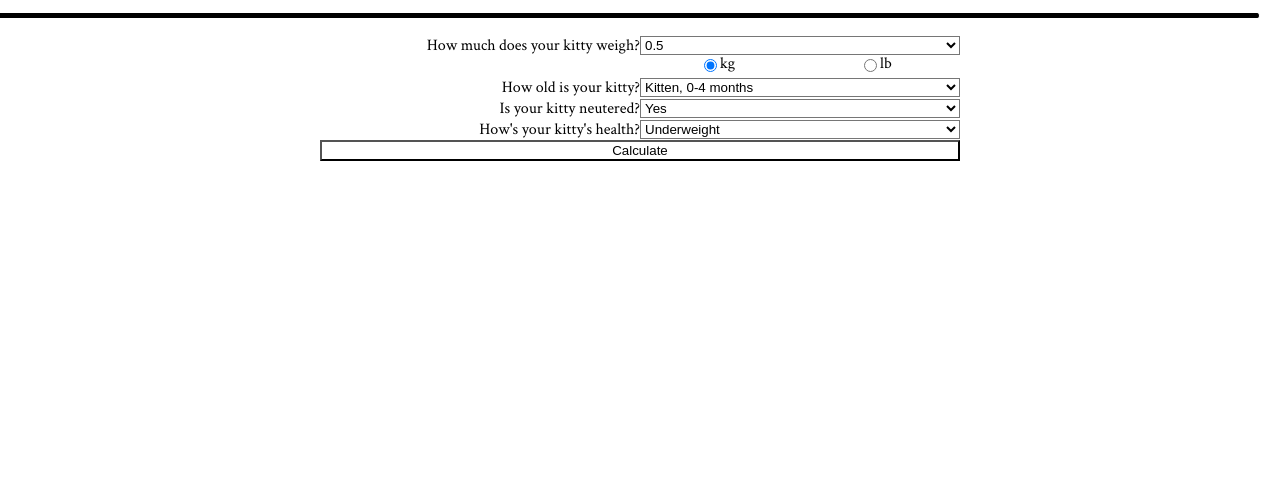
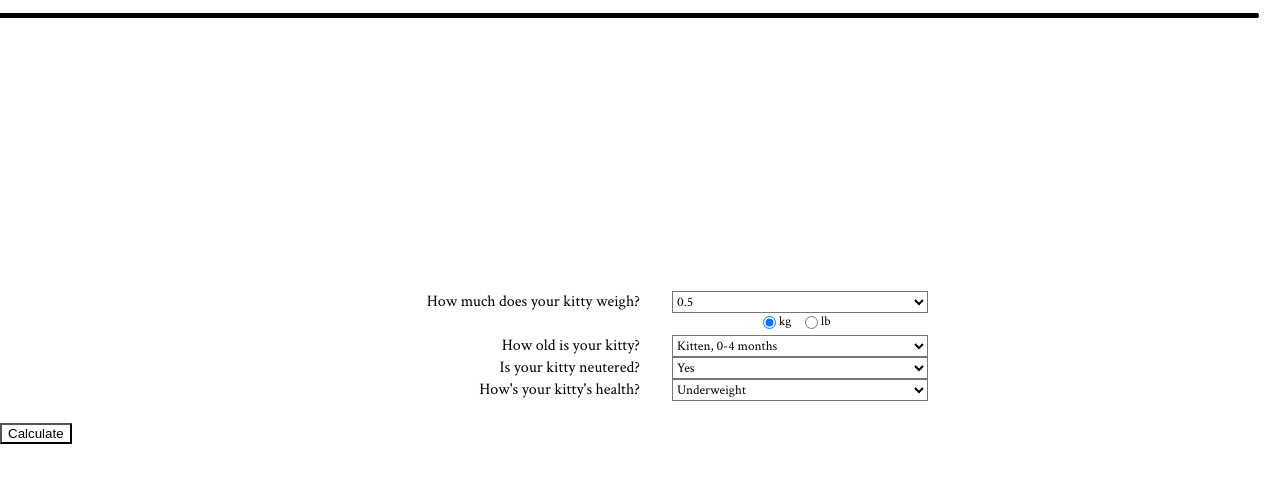
Before and after one commit to ashaskincodes/kittykibblecalc, a plain HTML site: page index.html in a window 1280 px wide. Shown: the part 125-608 px from the top of the page. Drawn offline with Linux system fonts and the light colour scheme; a web font is replaced by a local one.

Commit message:
form looks smarter

```diff
--- a/index.html
+++ b/index.html
@@ -47,7 +47,6 @@
                         <option value="0.8">Overweight</option>
                         <option value="1">About right</option>
                     </select>
-                    <button type="button" id="calculatebutton" onclick="setAge(), setNeuter(), setHealth(), setMultiplier(), calcRER(), calcCalories(), confirmResults()">Calculate</button>
                     <script src="scripts/setAge.js"></script>
                     <script src="scripts/setNeuter.js"></script>
                     <script src="scripts/setHealth.js"></script>
@@ -57,6 +56,7 @@
                     <script src="scripts/displayResults.js"></script>
                     <script src="scripts/dropdowns.js"></script>
                     </div>
+                    <button type="button" id="calculatebutton" onclick="setAge(), setNeuter(), setHealth(), setMultiplier(), calcRER(), calcCalories(), confirmResults()">Calculate</button>
                 </div>
             </div>
         </div>
--- a/styles.css
+++ b/styles.css
@@ -155,15 +155,17 @@ h1 {
 
 #multipliersection {
     display: grid;
-    grid-template-columns: 25% 25% 25% 25%;
+    grid-template-columns: 1fr 1fr 1fr 1fr;
     grid-template-rows: 1fr 1fr 1fr 1fr 1fr 1fr;
+    margin: auto;
+    margin-top: 20%;
     align-items: center;
     font-family: 'Crimson Text', serif;
 }
 
 #weightquestion {
     grid-row: 1 / 2;
-    grid-column: 1 / 3;
+    grid-column: 2 / 3;
 }
 
 #weightanswer {
@@ -172,41 +174,41 @@ h1 {
 }
 
 #weighttype {
+    align-self: start;
+    justify-self: center;
     grid-row: 2 / 3;
     grid-column: 3 / 4;
-    align-self: start;
     display: grid;
     grid-template-rows: 1fr;
     grid-template-columns: 1fr 1fr 1fr 1fr;
+    align-items: center;
 }
 
 #kg {
     grid-row: 1 / 2;
     grid-column: 1 / 2;
-    justify-self: end;
 }
 
 #kglabel {
     grid-row: 1 / 2;
     grid-column: 2 / 3;
-    justify-self: start;
+    font-size: small;
 }
 
 #lb {
     grid-row: 1 / 2;
     grid-column: 3 / 4;
-    justify-self: end;
 }
 
 #lblabel {
     grid-row: 1 / 2;
     grid-column: 4 / 5;
-    justify-self: start;
+    font-size: small;
 }
 
 #agequestion {
     grid-row: 3 / 4;
-    grid-column: 1 / 3;
+    grid-column: 2 / 3;
 }
 
 #ageanswer {
@@ -216,7 +218,7 @@ h1 {
 
 #neuterquestion {
     grid-row: 4 / 5;
-    grid-column: 1 / 3;
+    grid-column: 2 / 3;
 }
 
 #neuteranswer {
@@ -226,7 +228,7 @@ h1 {
 
 #healthquestion {
     grid-row: 5 / 6;
-    grid-column: 1 / 3;
+    grid-column: 2 / 3;
 }
 
 #healthanswer {
@@ -235,14 +237,21 @@ h1 {
 }
 
 #calculatebutton {
-    grid-row: 6 / 7;
-    grid-column: 2 / 4;
 }
 
 #weightquestion, #agequestion, #neuterquestion, #healthquestion {
     text-align: right;
 }
 
+#weightanswer, #ageanswer, #neuteranswer, #healthanswer {
+    width: 80%;
+    justify-self: center;
+}
+
+select {
+    font-family: 'Crimson Text', serif;
+}
+
 #disclaimer {
     display: none;
 }
```
